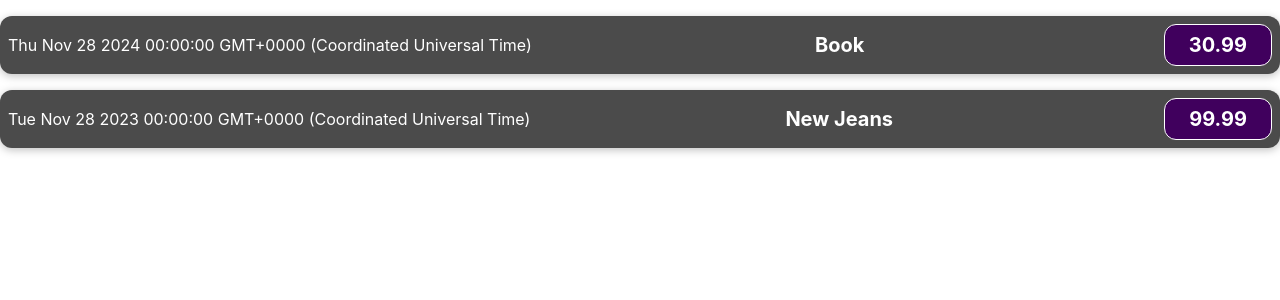
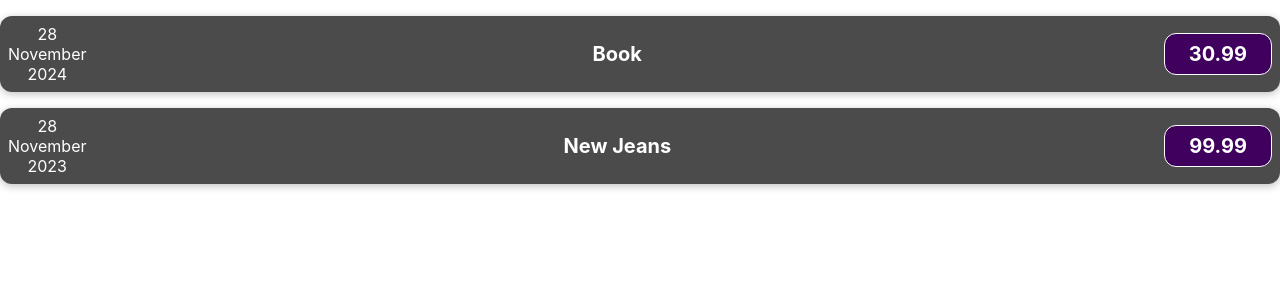
Before and after one commit to attamme/expenses, a React (Create React App) app in the folder expenses/: page / in a window 1280 px wide. Shown: the top 300 px of the page. Built offline with nearby package versions, Linux system fonts and the light colour scheme.

Commit message:
created date into different components

```diff
--- /dev/null
+++ b/expenses/src/components/ExpenseDate.js
@@ -0,0 +1,15 @@
+const ExpenseDate = (props) => {
+    const day = props.date.toLocaleString('en-US', {day: '2-digit'});
+    const month = props.date.toLocaleString('en-US', {month: 'long'});
+    const year = props.date.getFullYear()
+
+    return(
+        <div>
+            <div>{day}</div>
+            <div>{month}</div>
+            <div>{year}</div>
+        </div>
+    )
+}
+
+export default ExpenseDate;
--- a/expenses/src/components/ExpenseItem.js
+++ b/expenses/src/components/ExpenseItem.js
@@ -1,13 +1,15 @@
+import ExpenseDate from './ExpenseDate';
 import './ExpenseItem.css';
 
 const ExpenseItem = (props) => {
 
-    console.log(props);
-    console.log(props.data);
+    const day = props.data.date.toLocaleString('en-US', {day: '2-digit'});
+    const month = props.data.date.toLocaleString('en-US', {month: 'long'});
+    const year = props.data.date.getFullYear();
 
     return (
         <div className='expense-item'>
-            <div>{props.data.date.toString()}</div>
+            <ExpenseDate date={props.data.date}/>
             <div className='expense-item__description'>
                 <h2>{props.data.title}</h2>
                 <div className='expense-item__price'>{props.data.price}</div>
```
